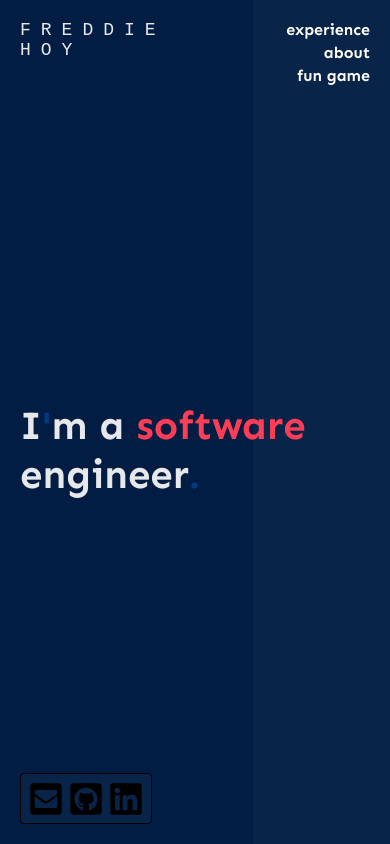
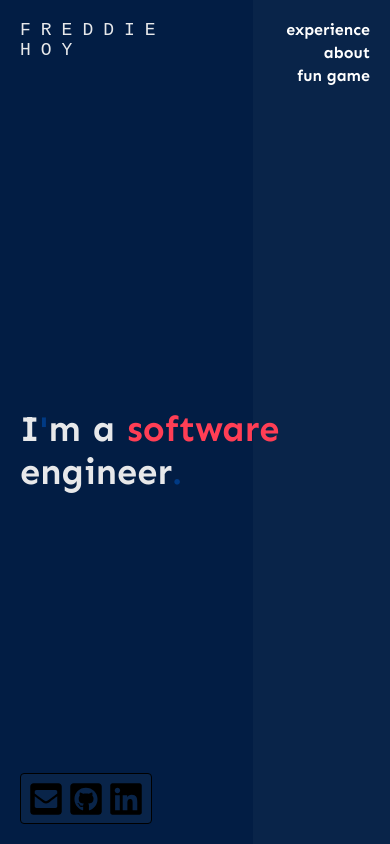
Before and after one commit to FreddieHoy/react-portfolio, a React (Create React App) app: page /#/home in a window 390 px wide. Built offline with nearby package versions, Linux system fonts and the light colour scheme.

Commit message:
Add fulll responsivness to home page

```diff
--- a/src/components/home/TitleTag.js
+++ b/src/components/home/TitleTag.js
@@ -1,6 +1,6 @@
 import { colors } from 'config/colors';
 import { TitleTagWord } from 'config/fontStyles';
-import { mobileBreakPoint } from 'config/spacing';
+import { desktopBreakPoint, mobileBreakPoint } from 'config/spacing';
 import React from 'react';
 import styled from 'styled-components';
 
@@ -18,8 +18,14 @@ const Container = styled.div`
   display: flex;
   flex-wrap: wrap;
   padding-bottom: 20%;
+  width: 100%;
 
   @media (min-width: ${mobileBreakPoint}px) {
+    width: 70%;
+    padding-bottom: 20%;
+  }
+  @media (min-width: ${desktopBreakPoint}px) {
+    width: 70%;
     padding-bottom: 10%;
     div {
       transition: font-size 0.5s ease;
--- a/src/config/fontStyles.js
+++ b/src/config/fontStyles.js
@@ -45,7 +45,7 @@ export const TitleTagWord = ({ color, text, endSpace }) => {
   const TagWord = styled.div`
     color: ${color};
     font-family: 'Sen', sans-serif;
-    font-size: 40px;
+    font-size: 36px;
     font-weight: 700;
     padding-right: ${endSpace ? '12px' : '0'};
     @media (min-width: ${mobileBreakPoint}px) {
--- a/src/config/spacing.js
+++ b/src/config/spacing.js
@@ -3,4 +3,6 @@ export const indentSizeMobile = '20';
 export const mobileSpaceForHeading = '80';
 export const laptopSpaceForNavbar = '230';
 
-export const mobileBreakPoint = '641';
+export const mobileBreakPoint = '576';
+export const tabletBreakPoint = '768';
+export const desktopBreakPoint = '992';
```
